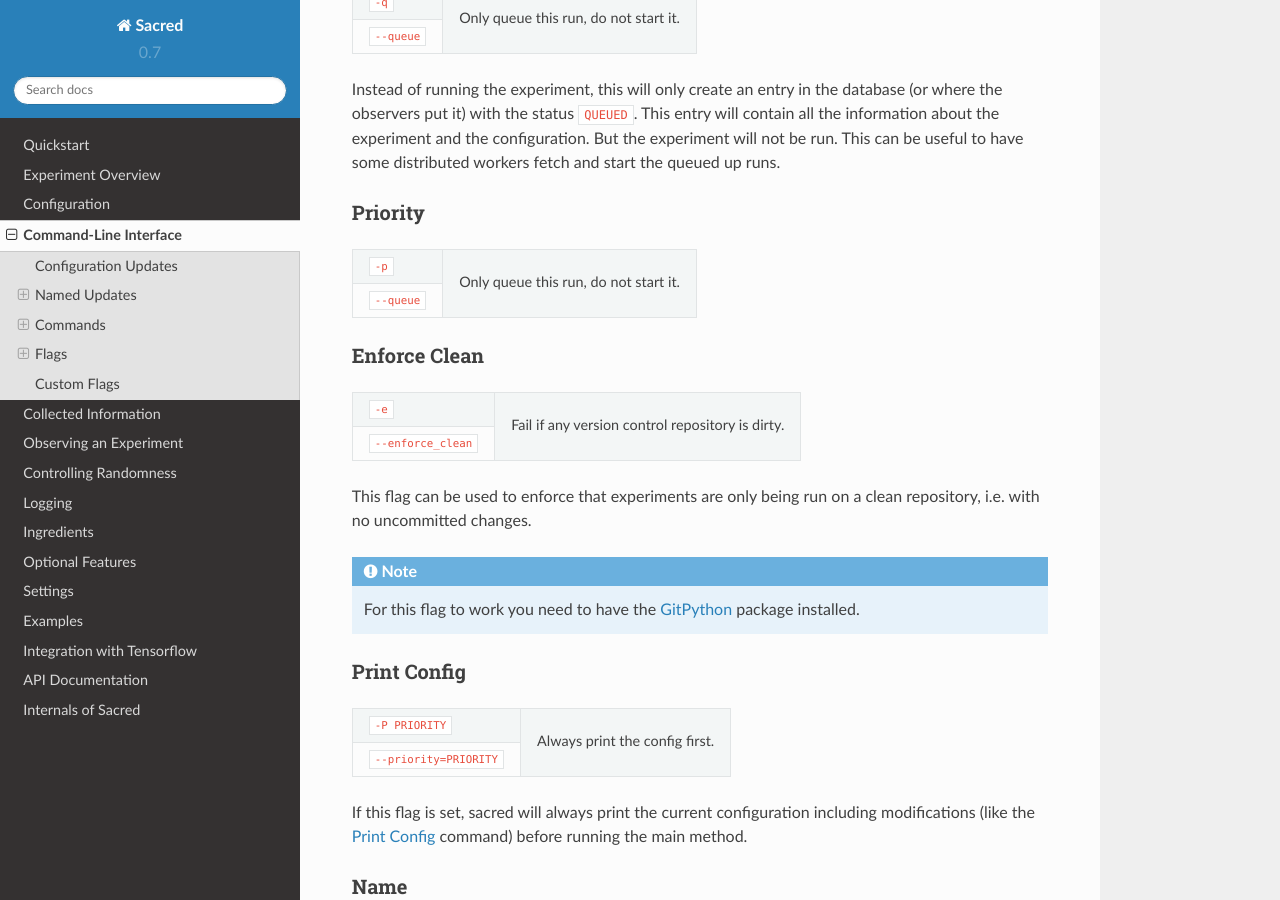
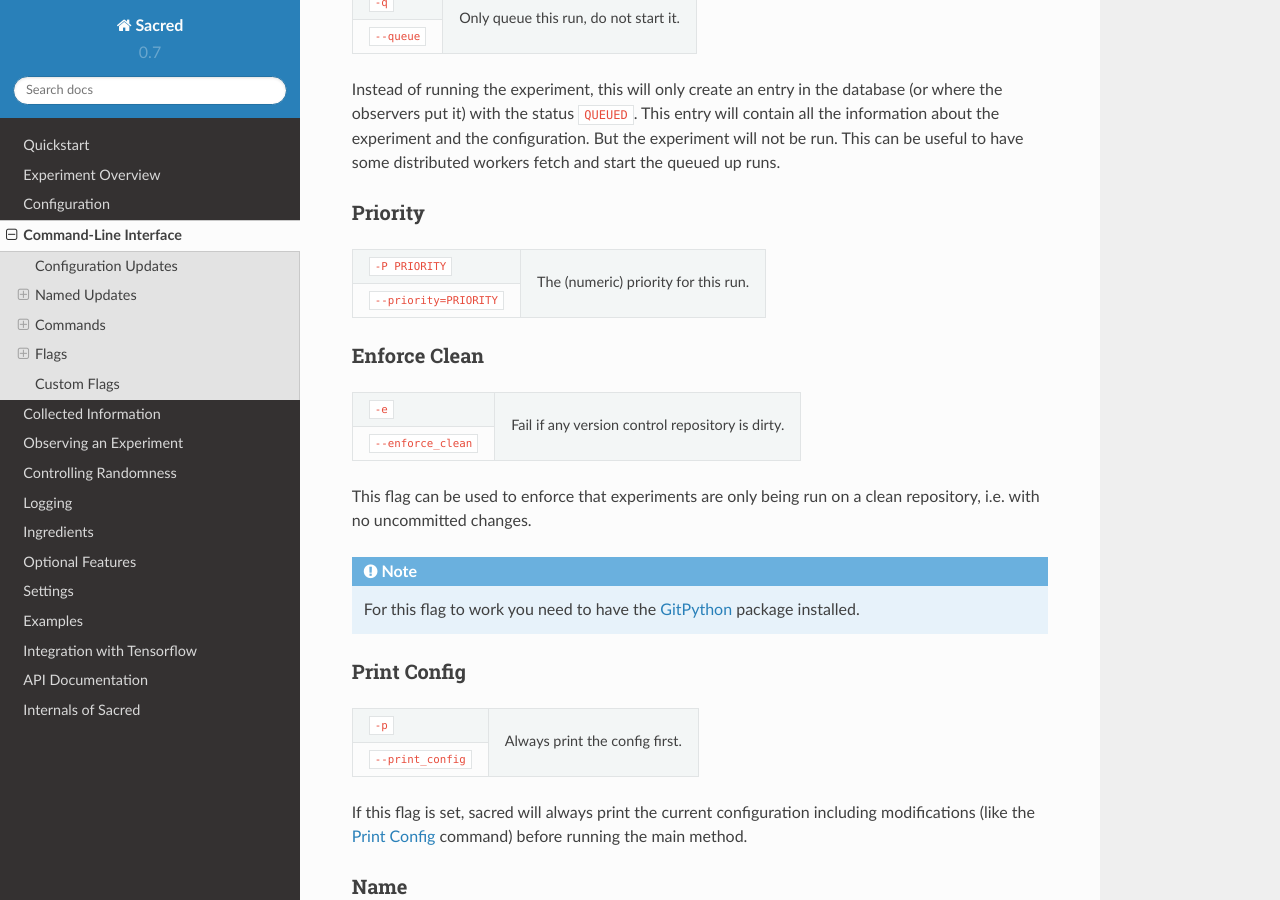
Before and after one commit to IDSIA/sacred, a Sphinx documentation site: the page built from docs/command_line.rst, in a window 1280 px wide and 900 px high, scrolled down 10680 px. Built offline with Sphinx 7.4.7 and the Read the Docs theme 2.0.0, drawn with Linux system fonts in a browser that asks for light colours.

Commit message:
fix small doc mishaps

```diff
--- a/docs/collected_information.rst
+++ b/docs/collected_information.rst
@@ -97,7 +97,7 @@ also collected. The default host info includes:
     ENV              captured ENVIRONMENT variables (if set)
     ===============  ==========================================
 
-Host information is available from the :ref:api_run through ``run.host_info``.
+Host information is available from the :ref:`api_run` through ``run.host_info``.
 It is sent to the observers by the :ref:`started_event <event_started>`.
 
 The list of captured ENVIRONMENT variables (empty by default) can be extended
--- a/docs/command_line.rst
+++ b/docs/command_line.rst
@@ -574,11 +574,11 @@ some distributed workers fetch and start the queued up runs.
 Priority
 --------
 
-+---------------+-----------------------------------------+
-| ``-p``        |  Only queue this run, do not start it.  |
-+---------------+                                         |
-| ``--queue``   |                                         |
-+---------------+-----------------------------------------+
++--------------------------+----------------------------------------+
+| ``-P PRIORITY``          |  The (numeric) priority for this run.  |
++--------------------------+                                        |
+| ``--priority=PRIORITY``  |                                        |
++--------------------------+----------------------------------------+
 
 
 
@@ -605,11 +605,11 @@ repository, i.e. with no uncommitted changes.
 
 Print Config
 ------------
-+-------------------------+---------------------------------------------------+
-| ``-P PRIORITY``         |  Always print the config first.                   |
-+-------------------------+                                                   |
-| ``--priority=PRIORITY`` |                                                   |
-+-------------------------+---------------------------------------------------+
++------------------------+------------------------------------------+
+| ``-p``                 |  Always print the config first.          |
++------------------------+                                          |
+| ``--print_config``     |                                          |
++------------------------+------------------------------------------+
 
 If this flag is set, sacred will always print the current configuration
 including modifications (like the :ref:`print_config` command) before running
```
